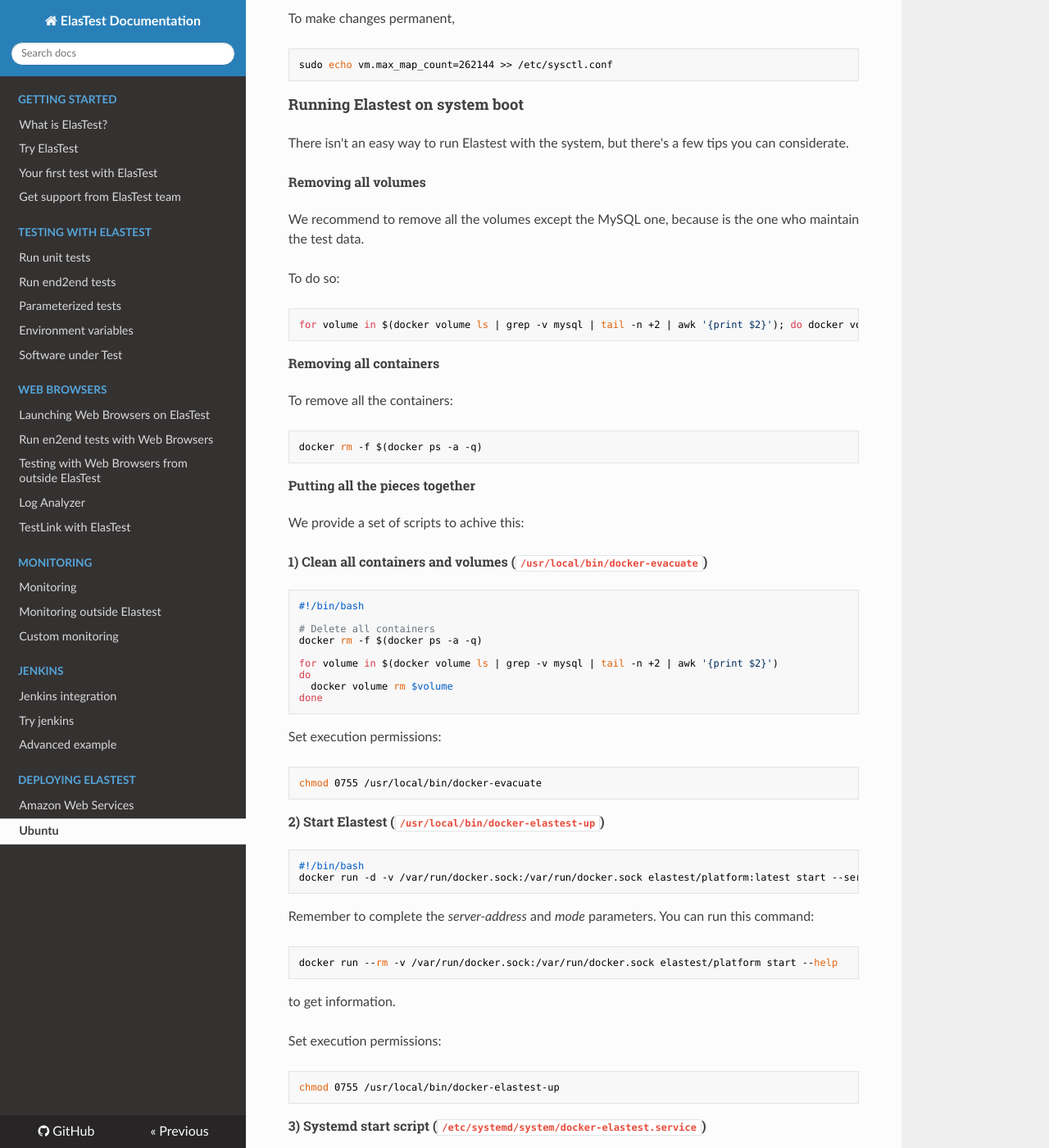
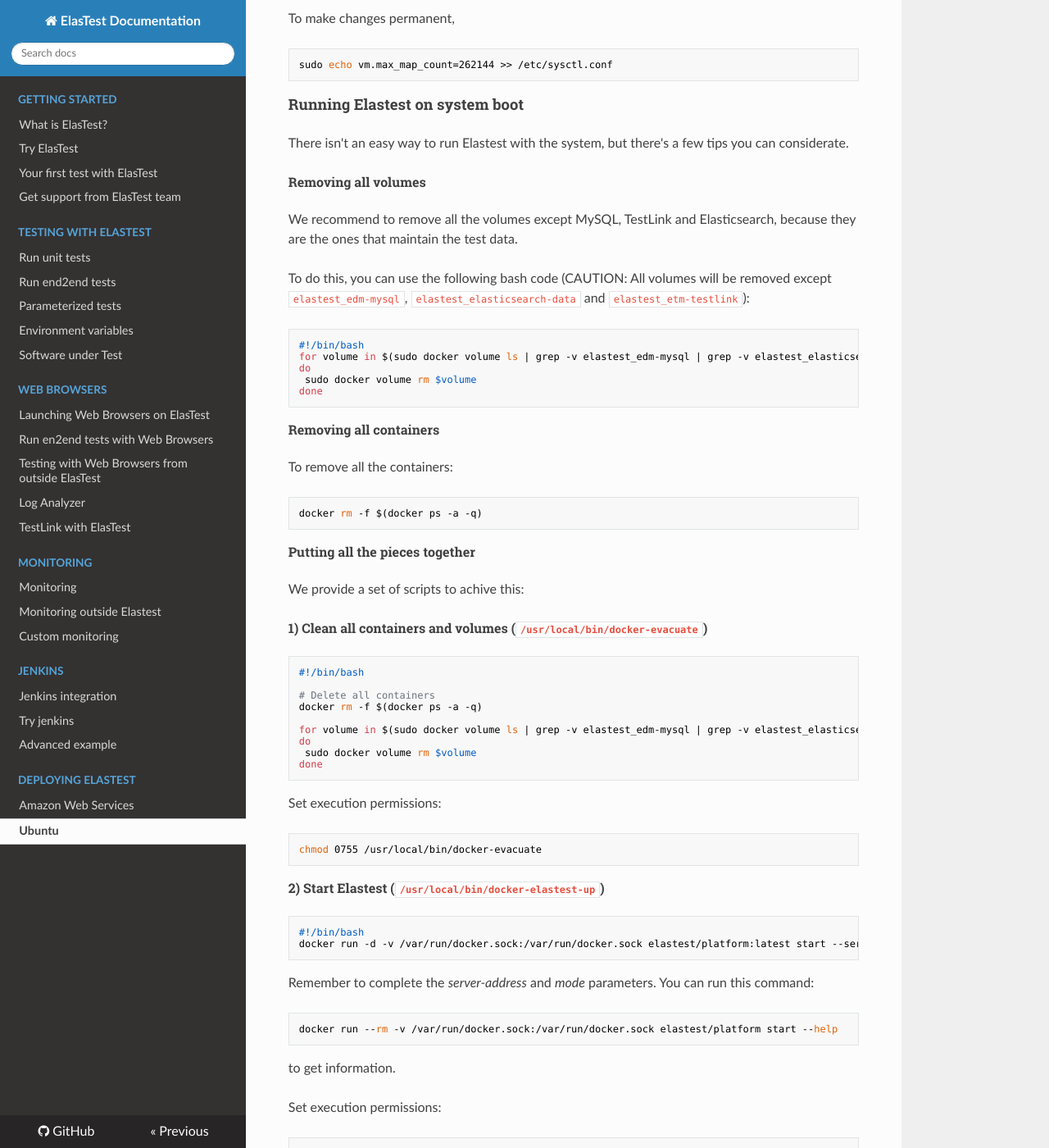
Before and after one commit to elastest/elastest.io-docs, an MkDocs documentation site: the page built from docs/deploying/ubuntu.md, in a window 1280 px wide and 1400 px high, scrolled down 2025 px. Shown: the whole window at 82% size. Built offline with MkDocs 1.6.1, drawn with Linux system fonts in a browser that asks for light colours; nearby versions of some CDN libraries; old or Windows-style settings are respelled for this version of MkDocs.

Commit message:
documentation about "Remove volumes" improved

````diff
--- a/docs/deploying/ubuntu.md
+++ b/docs/deploying/ubuntu.md
@@ -111,12 +111,16 @@
 
 <h6 class="small-subtitle">Removing all volumes</h6>
 
-We recommend to remove all the volumes except the MySQL one, because is the one who maintain the test data.
+We recommend to remove all the volumes except MySQL, TestLink and Elasticsearch, because they are the ones that maintain the test data.
 
-To do so:
+To do this, you can use the following bash code (CAUTION: All volumes will be removed except `elastest_edm-mysql`, `elastest_elasticsearch-data` and `elastest_etm-testlink`):
 
 ```bash
-for volume in $(docker volume ls | grep -v mysql | tail -n +2 | awk '{print $2}'); do docker volume rm $volume; done
+#!/bin/bash
+for volume in $(sudo docker volume ls | grep -v elastest_edm-mysql | grep -v elastest_elasticsearch-data | grep -v elastest_etm-testlink | tail -n +2 | awk '{print $2}')
+do
+ sudo docker volume rm $volume
+done
 ```
 
 <h6 class="small-subtitle">Removing all containers</h6>
@@ -139,9 +143,9 @@
 # Delete all containers
 docker rm -f $(docker ps -a -q)
 
-for volume in $(docker volume ls | grep -v mysql | tail -n +2 | awk '{print $2}')
+for volume in $(sudo docker volume ls | grep -v elastest_edm-mysql | grep -v elastest_elasticsearch-data | grep -v elastest_etm-testlink | tail -n +2 | awk '{print $2}')
 do
-  docker volume rm $volume
+ sudo docker volume rm $volume
 done
 ```
 
````
